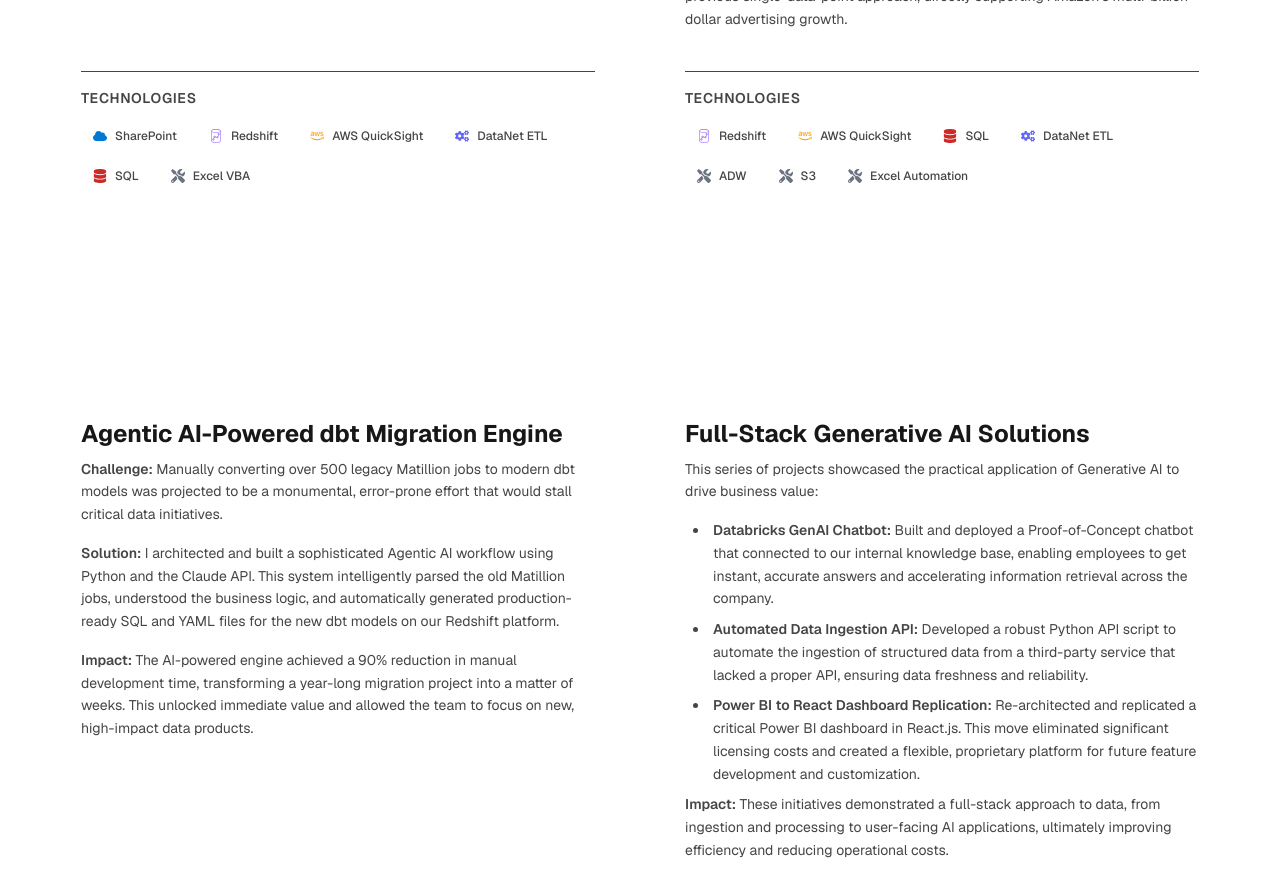
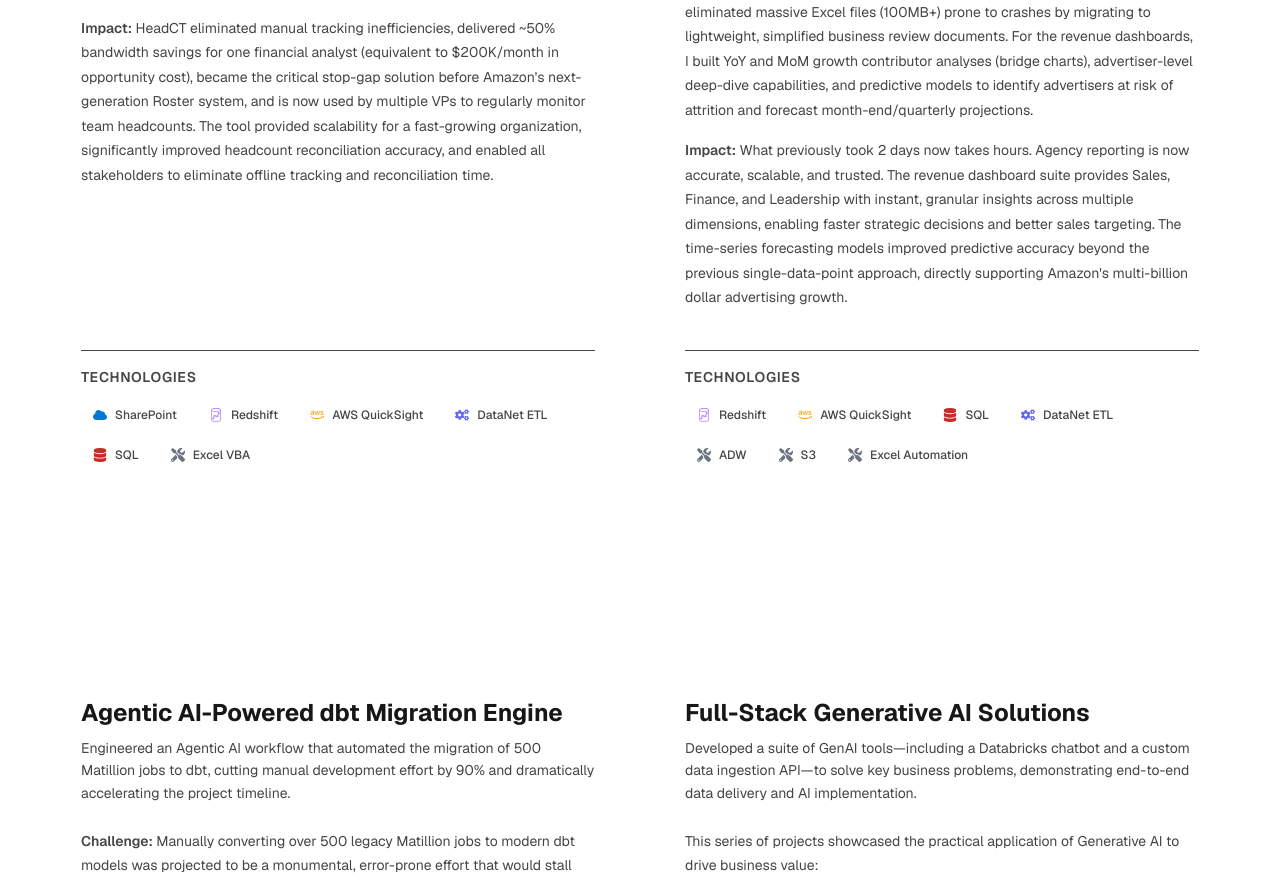
Before and after one commit to sharath459/portfolio, a Next.js app: page / in a window 1280 px wide. Shown: the part 8860-9740 px from the top of the page. Built offline with nearby package versions, Linux system fonts and the light colour scheme.

Commit message:
Fix: Improve Projects section rendering with summary + enhanced prose styles

```diff
--- a/src/app/globals.css
+++ b/src/app/globals.css
@@ -38,6 +38,11 @@
 }
 
 /* Custom prose styles for project details */
+.prose {
+  color: hsl(var(--muted-foreground));
+  line-height: 1.75;
+}
+
 .prose strong {
   color: hsl(var(--primary));
   font-weight: 600;
@@ -45,17 +50,29 @@
 
 .prose p {
   margin-bottom: 1rem;
+  margin-top: 0.5rem;
+}
+
+.prose p:first-child {
+  margin-top: 0;
 }
 
 .prose ul {
   list-style-type: disc;
   margin-left: 1.5rem;
-  margin-top: 0.5rem;
+  margin-top: 0.75rem;
+  margin-bottom: 1rem;
 }
 
 .prose li {
   margin-bottom: 0.5rem;
   padding-left: 0.25rem;
+  line-height: 1.6;
+}
+
+.prose li strong {
+  display: inline-block;
+  margin-bottom: 0.25rem;
 }
 
 /* Improved selection colors */
--- a/src/components/Projects.tsx
+++ b/src/components/Projects.tsx
@@ -20,6 +20,9 @@
                 </CardTitle>
             </CardHeader>
             <CardContent className="flex-grow flex flex-col gap-6">
+                <p className="text-muted-foreground leading-relaxed text-sm">
+                    {project.summary}
+                </p>
                 <div
                     className="text-muted-foreground leading-relaxed prose prose-sm prose-invert max-w-none"
                     dangerouslySetInnerHTML={{ __html: project.details }}
```
